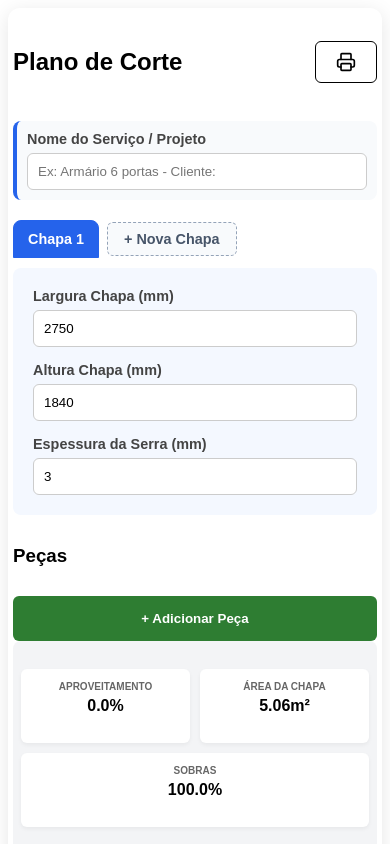
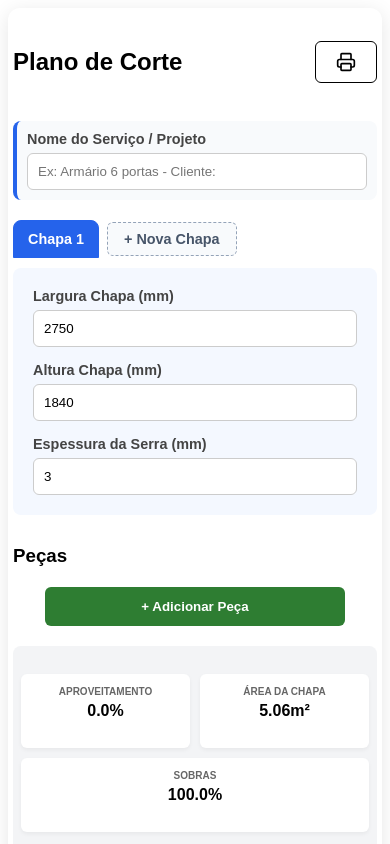
Before and after one commit to VagnerBeraldo/PI5-Marcenaria, a React (Vite) app: page / in a window 390 px wide. Shown: the top 844 px of the page. Built offline with nearby package versions, Linux system fonts and the light colour scheme.

Commit message:
style: responsividade

```diff
--- a/src/pages/PlanoDeCorte.css
+++ b/src/pages/PlanoDeCorte.css
@@ -66,7 +66,7 @@
 .tab-wrapper {
   display: flex;
   align-items: center;
-  background-color: #e2e8f0; /* Cinza para inativa */
+  background-color: #e2e8f0;
   border: 1px solid #cbd5e1;
   border-radius: 8px 8px 0 0;
   transition: all 0.2s ease;
@@ -202,32 +202,24 @@
 }
 
 .btn-adicionar {
-  width: 100%;
-  padding: 15px;
+  display: block;
+  width: fit-content;
+  min-width: 300px;
+  padding: 12px 30px !important;
+  margin: 20px auto;
   background-color: #2e7d32;
   color: white;
   border: none;
   border-radius: 6px;
   font-weight: bold;
   cursor: pointer;
-  margin-top: 10px;
+  transition: background-color 0.2s;
 }
 
-/* --- Visualização e Zoom --- */
-.controle-zoom {
-  margin: 30px 0;
-  padding: 20px;
-  background-color: #fff3e0;
-  border-radius: 8px;
+.btn-adicionar:hover {
+  background-color: #1b5e20;
 }
 
-.zoom-container {
-  display: flex;
-  align-items: center;
-  justify-content: center;
-  gap: 15px;
-  width: 100%;
-}
 
 .espaco-impressao {
   width: 100%;
```
